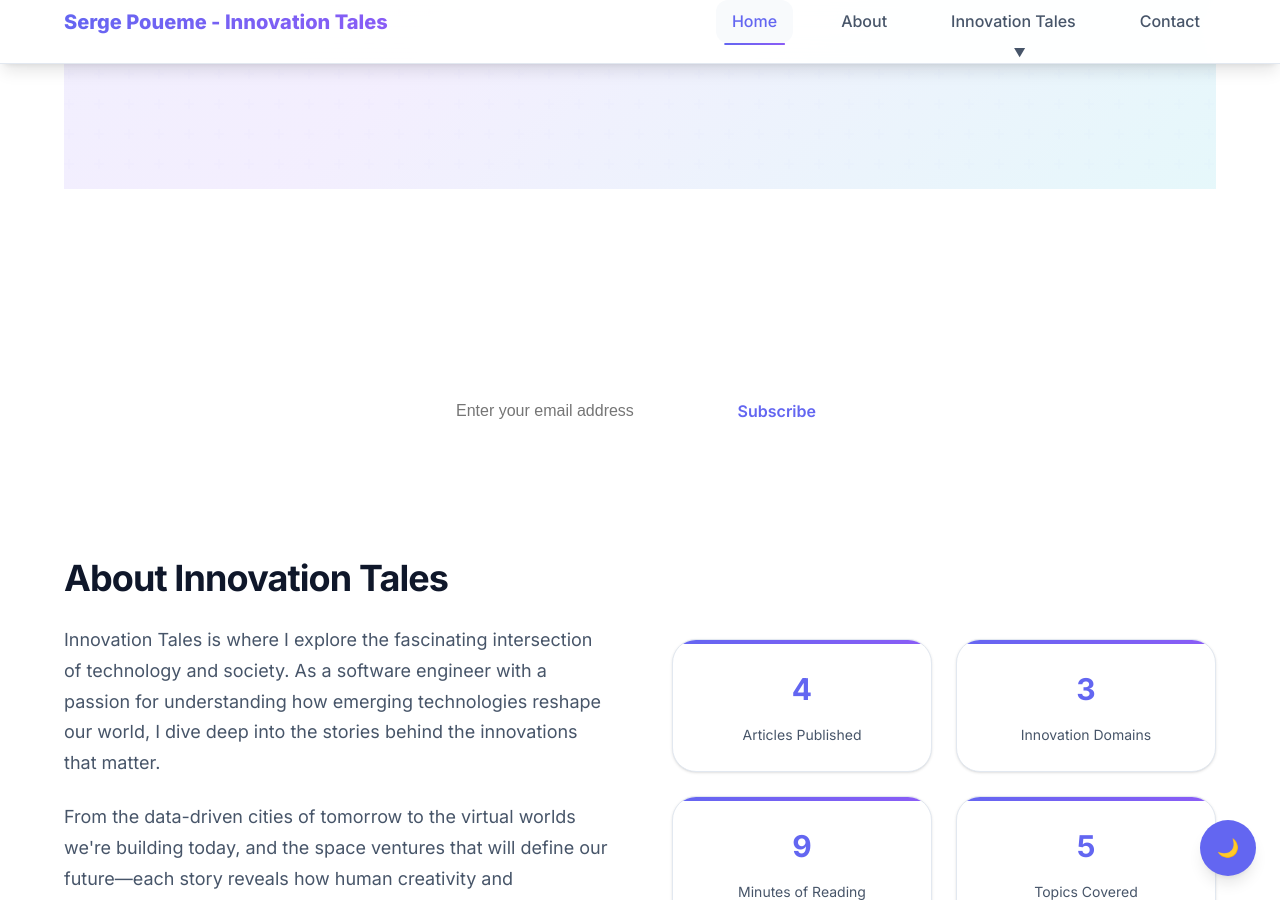
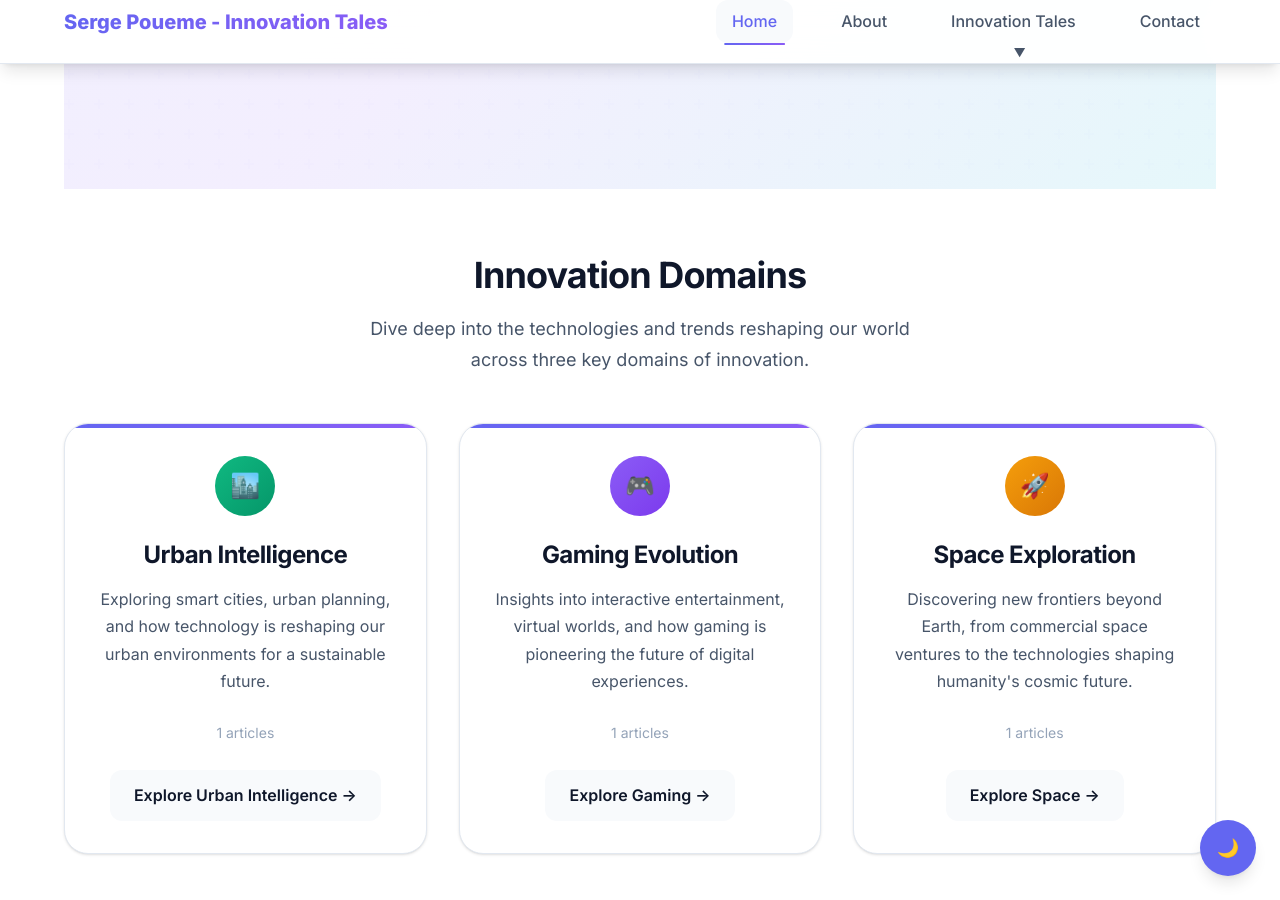
Before and after one commit to sdpoueme/sdpoueme.github.io, a Jekyll site: the page built from index.md, in a window 1280 px wide and 900 px high, scrolled down 627 px. Built offline with Jekyll 4.4.1, drawn with Linux system fonts in a browser that asks for light colours; some of the changed text lies outside the part shown.

Commit message:
Update index.md

```diff
--- a/index.md
+++ b/index.md
@@ -17,119 +17,7 @@
 
 <section style="margin: var(--space-16) 0;">
   <div class="text-center" style="margin-bottom: var(--space-12);">
-    <h2 style="font-size: var(--text-4xl); margin-bottom: var(--space-6); color: white;">Stay Updated</h2>
-    <p style="font-size: var(--text-lg); margin-bottom: var(--space-8); color: rgba(255, 255, 255, 0.9);">Get notified when I publish new insights on innovation, technology, and the future. Join the community of forward-thinking readers.</p>
-    <form style="display: flex; gap: var(--space-4); max-width: 400px; margin: 0 auto; flex-wrap: wrap;" action="#" method="post">
-      <input type="email" name="email" placeholder="Enter your email address" required style="flex: 1; padding: var(--space-4); border: none; border-radius: var(--radius-lg); font-size: var(--text-base); min-width: 250px;">
-      <button type="submit" class="btn" style="background: white; color: var(--color-primary); border: none; font-weight: 600; padding: var(--space-4) var(--space-6);">Subscribe</button>
-    </form>
-    <p style="font-size: var(--text-sm); color: rgba(255, 255, 255, 0.8); margin-top: var(--space-4);">No spam, just quality content. Unsubscribe anytime.</p>
-  </div>
-</section>
-
-<section style="margin: var(--space-20) 0;">
-  <div style="display: grid; grid-template-columns: 1fr 1fr; gap: var(--space-16); align-items: center;">
-    <div>
-      <h2 style="font-size: var(--text-4xl); margin-bottom: var(--space-6);">About Innovation Tales</h2>
-      <p style="font-size: var(--text-lg); margin-bottom: var(--space-6); color: var(--color-text-secondary);">Innovation Tales is where I explore the fascinating intersection of technology and society. As a software engineer with a passion for understanding how emerging technologies reshape our world, I dive deep into the stories behind the innovations that matter.</p>
-      <p style="font-size: var(--text-lg); margin-bottom: var(--space-8); color: var(--color-text-secondary);">From the data-driven cities of tomorrow to the virtual worlds we're building today, and the space ventures that will define our future—each story reveals how human creativity and technological capability combine to solve complex challenges.</p>
-      <a href="{{ '/about/' | relative_url }}" class="btn btn--outline">Learn More About Me</a>
-    </div>
-    <div>
-      <div style="display: grid; grid-template-columns: 1fr 1fr; gap: var(--space-6);">
-        <div class="card" style="text-align: center; padding: var(--space-6);">
-          <div style="font-size: var(--text-3xl); font-weight: 700; color: var(--color-primary); margin-bottom: var(--space-2);">{{ site.posts.size }}</div>
-          <div style="color: var(--color-text-secondary); font-size: var(--text-sm);">Articles Published</div>
-        </div>
-        <div class="card" style="text-align: center; padding: var(--space-6);">
-          <div style="font-size: var(--text-3xl); font-weight: 700; color: var(--color-primary); margin-bottom: var(--space-2);">3</div>
-          <div style="color: var(--color-text-secondary); font-size: var(--text-sm);">Innovation Domains</div>
-        </div>
-        <div class="card" style="text-align: center; padding: var(--space-6);">
-          <div style="font-size: var(--text-3xl); font-weight: 700; color: var(--color-primary); margin-bottom: var(--space-2);">{{ site.posts | map: 'content' | join: ' ' | number_of_words | divided_by: 200 | ceil }}</div>
-          <div style="color: var(--color-text-secondary); font-size: var(--text-sm);">Minutes of Reading</div>
-        </div>
-        <div class="card" style="text-align: center; padding: var(--space-6);">
-          <div style="font-size: var(--text-3xl); font-weight: 700; color: var(--color-primary); margin-bottom: var(--space-2);">{{ site.posts | map: 'tags' | join: ',' | split: ',' | uniq | size }}</div>
-          <div style="color: var(--color-text-secondary); font-size: var(--text-sm);">Topics Covered</div>
-        </div>
-      </div>
-    </div>
-  </div>
-</section>
-
-<style>
-  /* Newsletter form responsive styling */
-  @media (max-width: 768px) {
-    section[style*="background: linear-gradient"] form {
-      flex-direction: column !important;
-      align-items: center;
-    }
-
-    section[style*="background: linear-gradient"] input {
-      min-width: auto !important;
-      width: 100%;
-    }
-
-    /* About section responsive */
-    section[style*="display: grid; grid-template-columns: 1fr 1fr"] {
-      grid-template-columns: 1fr !important;
-      gap: var(--space-12) !important;
-    }
-
-    /* Stats grid responsive */
-    div[style*="display: grid; grid-template-columns: 1fr 1fr; gap: var(--space-6)"] {
-      grid-template-columns: 1fr !important;
-      gap: var(--space-4) !important;
-    }
-
-    /* Hero section adjustments */
-    .hero h1 {
-      font-size: var(--text-4xl) !important;
-    }
-
-    .hero p {
-      font-size: var(--text-lg) !important;
-    }
-
-    .hero-cta {
-      flex-direction: column;
-      align-items: center;
-    }
-
-    /* Section headers responsive */
-    div[style*="display: flex; justify-content: space-between"] {
-      flex-direction: column !important;
-      text-align: center !important;
-      gap: var(--space-4) !important;
-    }
-  }
-
-  /* Enhanced card hover effects */
-  .card:hover {
-    transform: translateY(-8px) !important;
-  }
-
-  .post-card:hover {
-    transform: translateY(-6px) !important;
-  }
-
-  /* Smooth animations for stats */
-  .card[style*="text-align: center"]:hover {
-    transform: translateY(-4px) scale(1.02);
-  }
-
-  /* Newsletter form enhancements */
-  form input:focus {
-    outline: none;
-    box-shadow: 0 0 0 3px rgba(99, 102, 241, 0.1);
-  }
-
-  form button:hover {
-    transform: translateY(-1px);
-    box-shadow: 0 4px 12px rgba(0, 0, 0, 0.15);
-  }
-</style>--space-4);">Innovation Domains</h2>
+    <h2 style="font-size: var(--text-4xl); margin-bottom: var(--space-4);">Innovation Domains</h2>
     <p style="font-size: var(--text-lg); color: var(--color-text-secondary); max-width: 600px; margin: 0 auto;">Dive deep into the technologies and trends reshaping our world across three key domains of innovation.</p>
   </div>
 
@@ -237,4 +125,7 @@
 
 <section style="background: linear-gradient(135deg, var(--color-primary), var(--color-secondary)); color: var(--color-text-inverse); padding: var(--space-16) 0; margin: var(--space-20) calc(-1 * var(--space-6)); border-radius: var(--radius-2xl);">
   <div style="text-align: center; max-width: 600px; margin: 0 auto; padding: 0 var(--space-6);">
-    <h2 style="font-size: var(--text-4xl); margin-bottom: var(
+    <h2 style="font-size: var(--text-4xl); margin-bottom: var(--space-6); color: white;">Stay Updated</h2>
+    <p style="font-size: var(--text-lg); margin-bottom: var(--space-8); color: rgba(255, 255, 255, 0.9);">Get notified when I publish new insights on innovation, technology, and the future. Join the community of forward-thinking readers.</p>
+    <form style="display: flex; gap: var(--space-4); max-width: 400px; margin: 0 auto; flex-wrap: wrap;" action="#" method="post">
+      <input type="email" name="email" placeholder="Enter your email address" required style="flex: 1; padding: var(--space-4); border: none; border
```
Also changed, not shown: other parts of index.md (+1 -1 lines).
